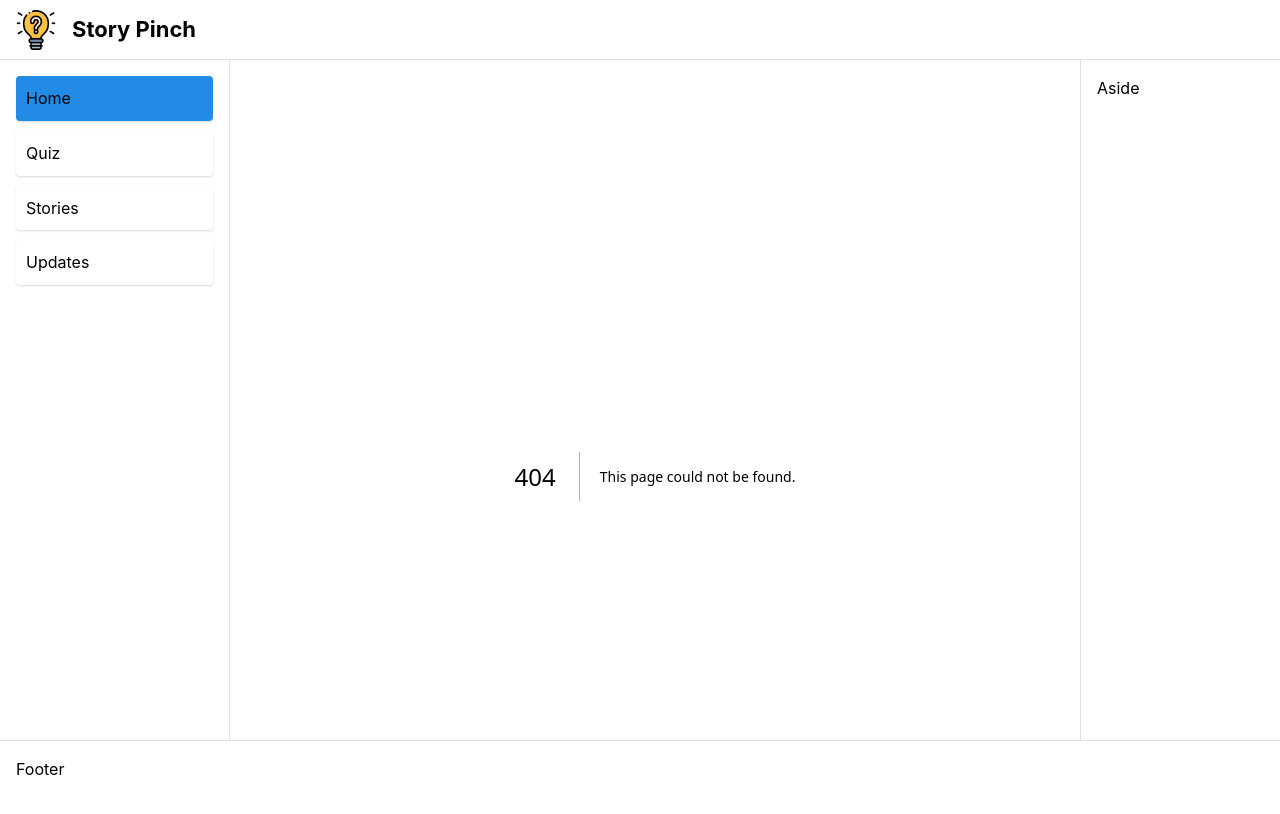
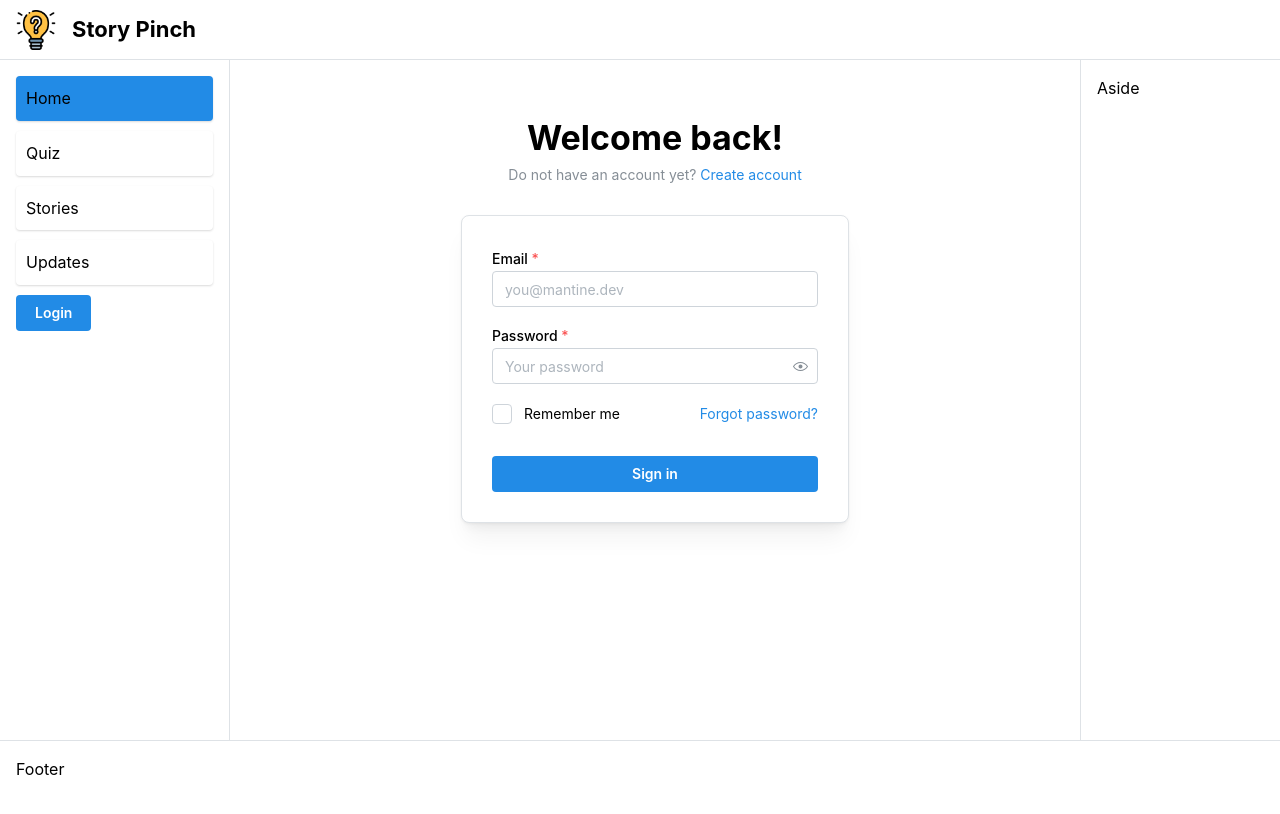
Before and after one commit to chunchuakhil/storypinch, a Next.js app: page /login in a window 1280 px wide. Before the commit this address had no page. Shown: the top 814 px of the page. Built offline with nearby package versions, Linux system fonts and the light colour scheme.

Commit message:
added login view

```diff
--- /dev/null
+++ b/app/login/layout.tsx
@@ -0,0 +1,11 @@
+import React from 'react';
+
+interface LoginLayoutProps {
+  children: React.ReactNode;
+}
+
+const LoginLayout: React.FC<LoginLayoutProps> = ({ children }) => {
+  return <div>{children}</div>;
+};
+
+export default LoginLayout;
--- /dev/null
+++ b/app/login/page.tsx
@@ -0,0 +1,13 @@
+import React from 'react';
+
+import Login from '@/components/login/Login';
+
+const page: React.FC = () => {
+  return (
+    <div>
+      <Login />
+    </div>
+  );
+};
+
+export default page;
--- a/app/quiz/page.tsx
+++ b/app/quiz/page.tsx
@@ -1,6 +1,6 @@
 import React from 'react';
 
-import QuizConductPage from '@/screen/quiz/quizConductPage/QuizConductPage';
+import QuizConductPage from '@/views/quiz/quizConductPage/QuizConductPage';
 
 const page: React.FC = () => {
   return <QuizConductPage />;
--- a/app/story/[storyId]/page.tsx
+++ b/app/story/[storyId]/page.tsx
@@ -1,6 +1,6 @@
 import React from 'react';
 
-import StoryDetailsPage from '@/screen/story/storyDetailsPage/StoryDetailsPage';
+import StoryDetailsPage from '@/views/story/storyDetailsPage/StoryDetailsPage';
 
 const page: React.FC = () => {
   return <StoryDetailsPage />;
--- a/app/story/page.tsx
+++ b/app/story/page.tsx
@@ -3,7 +3,7 @@ import Link from 'next/link';
 import React from 'react';
 
 import { gotoAppHomePage } from '@/router/router';
-import StoryListPage from '@/screen/story/storieListPage/StoryListPage';
+import StoryListPage from '@/views/story/storieListPage/StoryListPage';
 
 const StoryPage: React.FC = () => {
   return (
@@ -11,6 +11,7 @@ const StoryPage: React.FC = () => {
       <Title order={2} mb={30}>
         Story Gallery
       </Title>
+
       <StoryListPage />
 
       <Link href={gotoAppHomePage()}>
--- /dev/null
+++ b/components/login/Login.tsx
@@ -0,0 +1,47 @@
+import {
+  Anchor,
+  Button,
+  Checkbox,
+  Container,
+  Group,
+  Paper,
+  PasswordInput,
+  Text,
+  TextInput,
+  Title,
+} from '@mantine/core';
+import React from 'react';
+
+const Login: React.FC = () => {
+  return (
+    <Container size={420} my={40}>
+      <Title ta="center">Welcome back!</Title>
+      <Text c="dimmed" size="sm" ta="center" mt={5}>
+        Do not have an account yet?{' '}
+        <Anchor size="sm" component="button">
+          Create account
+        </Anchor>
+      </Text>
+
+      <Paper withBorder shadow="md" p={30} mt={30} radius="md">
+        <TextInput label="Email" placeholder="you@mantine.dev" required />
+        <PasswordInput
+          label="Password"
+          placeholder="Your password"
+          required
+          mt="md"
+        />
+        <Group justify="space-between" mt="lg">
+          <Checkbox label="Remember me" />
+          <Anchor component="button" size="sm">
+            Forgot password?
+          </Anchor>
+        </Group>
+        <Button fullWidth mt="xl">
+          Sign in
+        </Button>
+      </Paper>
+    </Container>
+  );
+};
+export default Login;
--- a/components/story/storyDetails/StoryDetails.tsx
+++ /dev/null
@@ -1,8 +0,0 @@
-import React from 'react';
-
-const StoryDetails: React.FC = (props) => {
-  console.log(props);
-  return <div>React.FC</div>;
-};
-
-export default StoryDetails;
--- a/layout/StoryLayout.tsx
+++ b/layout/StoryLayout.tsx
@@ -1,6 +1,14 @@
 'use client';
 
-import { AppShell, Burger, Group, Paper, Text, Title } from '@mantine/core';
+import {
+  AppShell,
+  Burger,
+  Button,
+  Group,
+  Paper,
+  Text,
+  Title,
+} from '@mantine/core';
 import { useDisclosure } from '@mantine/hooks';
 import {
   IconBrain,
@@ -14,6 +22,7 @@ import React, { useState } from 'react';
 
 import {
   gotoAppHomePage,
+  gotoLoginPage,
   gotoQuizHomePage,
   gotoStoryHomePage,
   gotoUpdatesHomePage,
@@ -78,6 +87,9 @@ export const StoryLayout: React.FC<StoryLayoutProps> = ({ children }) => {
             </Link>
           );
         })}
+        <Link href={gotoLoginPage()}>
+          <Button>Login</Button>
+        </Link>
       </AppShell.Navbar>
       <AppShell.Main>
         {/* Aside is hidden on on md breakpoint and cannot be opened when it is
--- a/router/router.ts
+++ b/router/router.ts
@@ -19,3 +19,7 @@ export const gotoSettingsHomePage = (): string => {
 export const gotoUpdatesHomePage = (): string => {
   return '/updates';
 };
+
+export const gotoLoginPage = (): string => {
+  return '/login';
+};
```
Also changed, not shown: views/quiz/quizConductPage/QuizConductPage.tsx (renamed from screen/quiz/quizConductPage/QuizConductPage.tsx), views/story/storieListPage/StoryListPage.tsx (renamed from screen/story/storieListPage/StoryListPage.tsx), views/story/storyDetailsPage/StoryDetailsPage.tsx (renamed from screen/story/storyDetailsPage/StoryDetailsPage.tsx).
